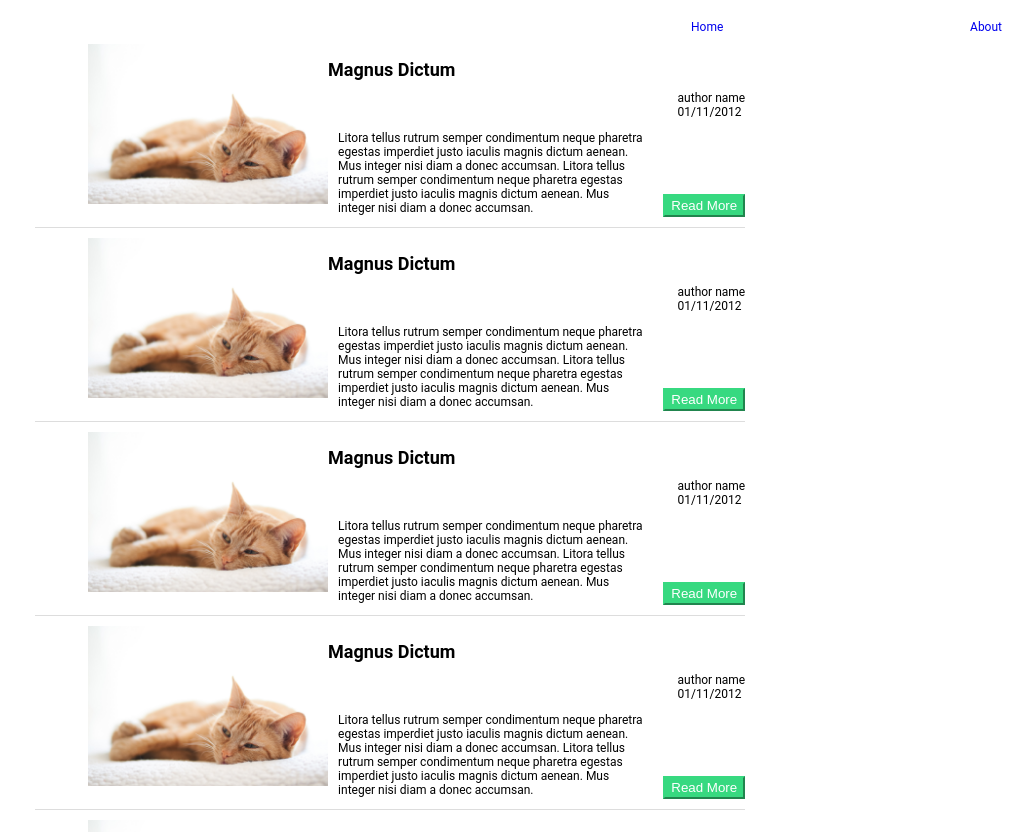
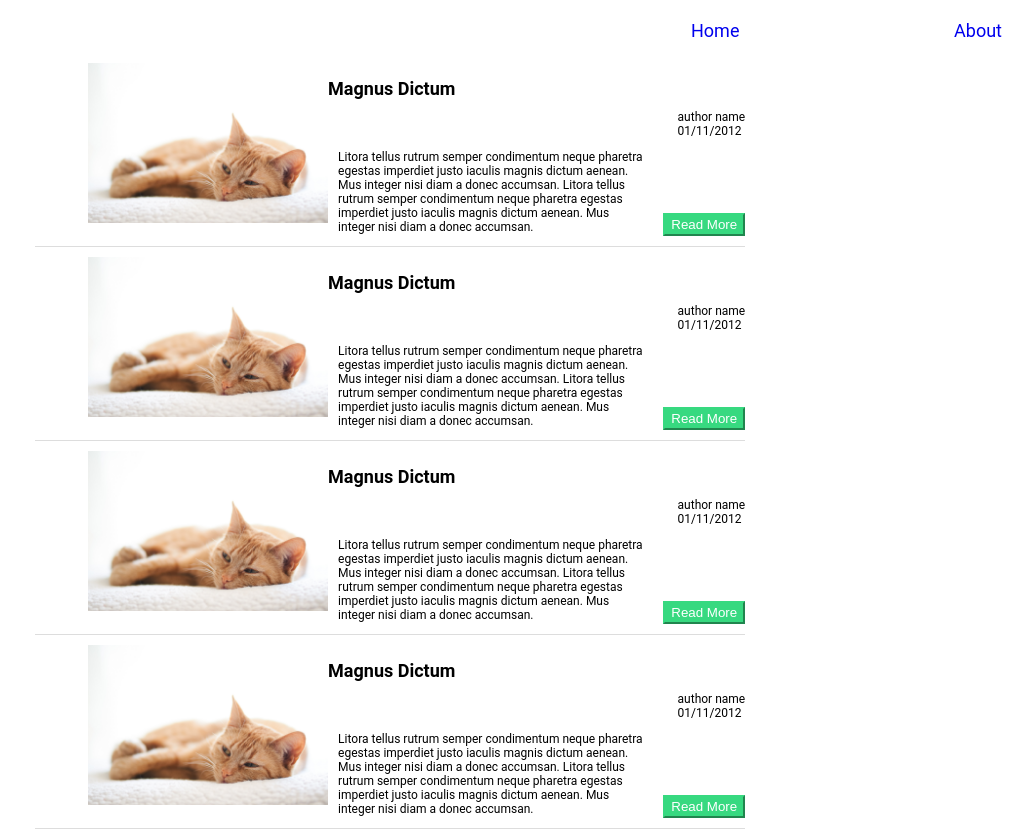
Before and after one commit to rubenfrancogarcia/personal-site, a Gatsby site: page / in a window 1280 px wide. Shown: the top 832 px of the page, without its empty margins (250-1280 px from the left). Built offline with nearby package versions, Linux system fonts and the light colour scheme; Gatsby itself is replaced by a stand-in of ours.

Commit message:
adjusted font

```diff
--- a/src/components/footer.js
+++ b/src/components/footer.js
@@ -11,7 +11,7 @@ const Footer = () => {
 
 
                 <div className="home">
-                <Link to="/"><HomeIcon/></Link>
+                <Link to="/"><HomeIcon fontSize="large"/></Link>
                     {/* how to make media queries with size, make default small for mobile*/}
                 </div>
 
--- a/src/components/header.css
+++ b/src/components/header.css
@@ -4,6 +4,7 @@ nav {
   margin-right: 20px;
   text-align: center;
   margin-top: 20px;
+  padding-bottom: 12px;
 }
 
 .link-box {
@@ -16,3 +17,10 @@ nav {
 .link-box > a {
   font-style: none;
 }
+
+
+@media only screen and (min-width: 800px) {
+  .link-box  {
+    font-size: 1.5em;
+  }
+}
```
